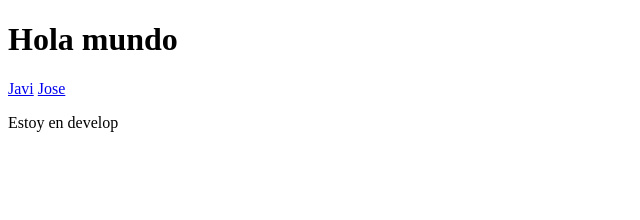
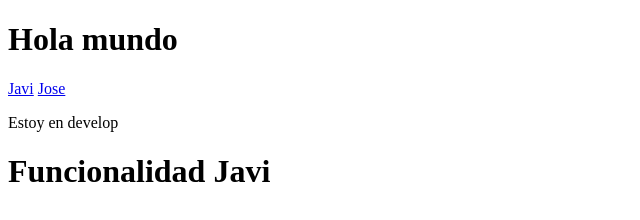
Before and after one commit to jameco147/actividad1d_grupal, a plain HTML site: page index.html in a window 1280 px wide. Shown: the whole page, without its empty margins (0-640 px from the left). Drawn offline with Linux system fonts and the light colour scheme.

Commit message:
Develop javi

```diff
--- a/index.html
+++ b/index.html
@@ -10,5 +10,6 @@
       <a href="#">Javi</a>
       <a href="https://www.youtube.com/watch?v=dQw4w9WgXcQ"> Jose </a>
       <p>Estoy en develop</p>
+      <h1>Funcionalidad Javi</h1>
   </body>
 </html>
```
